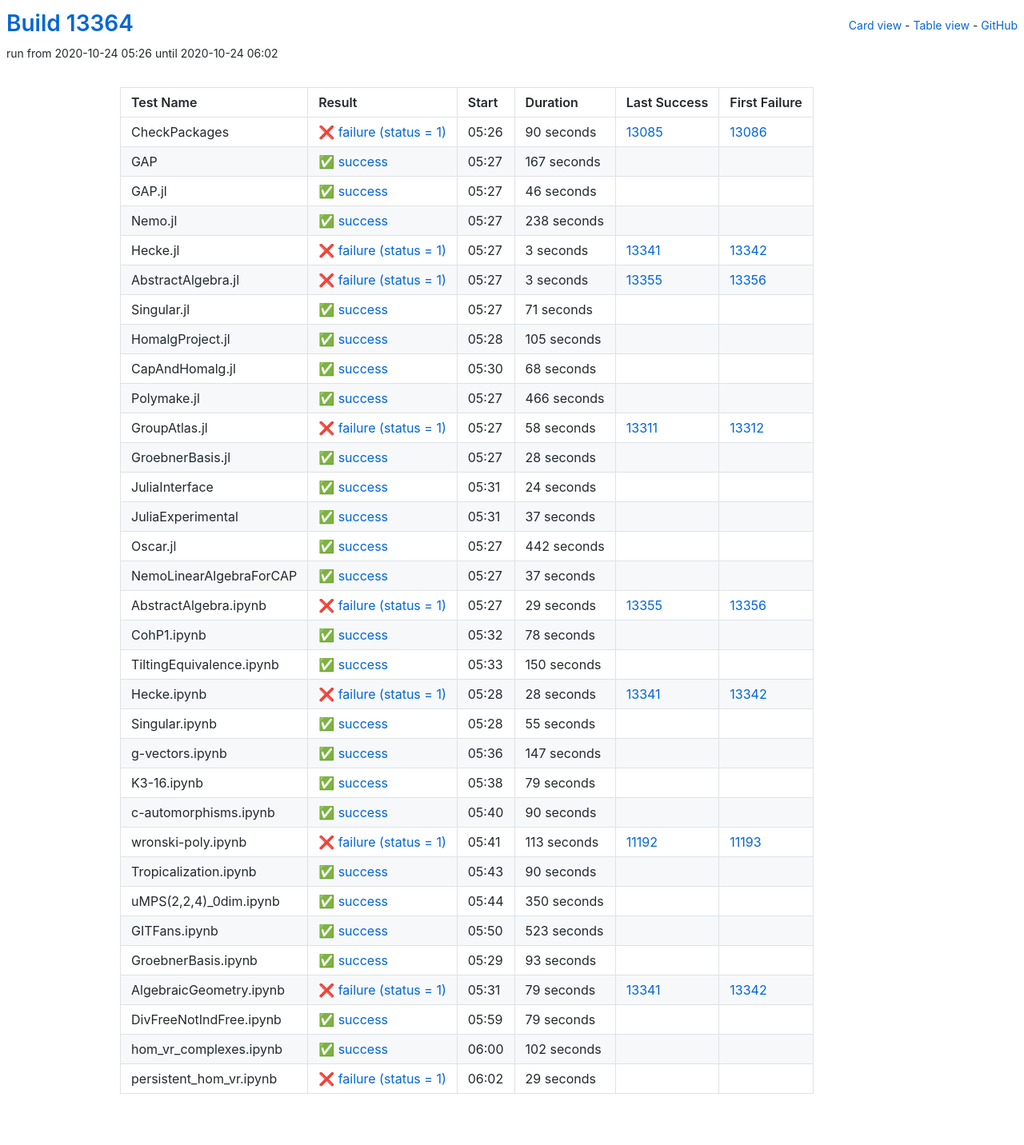
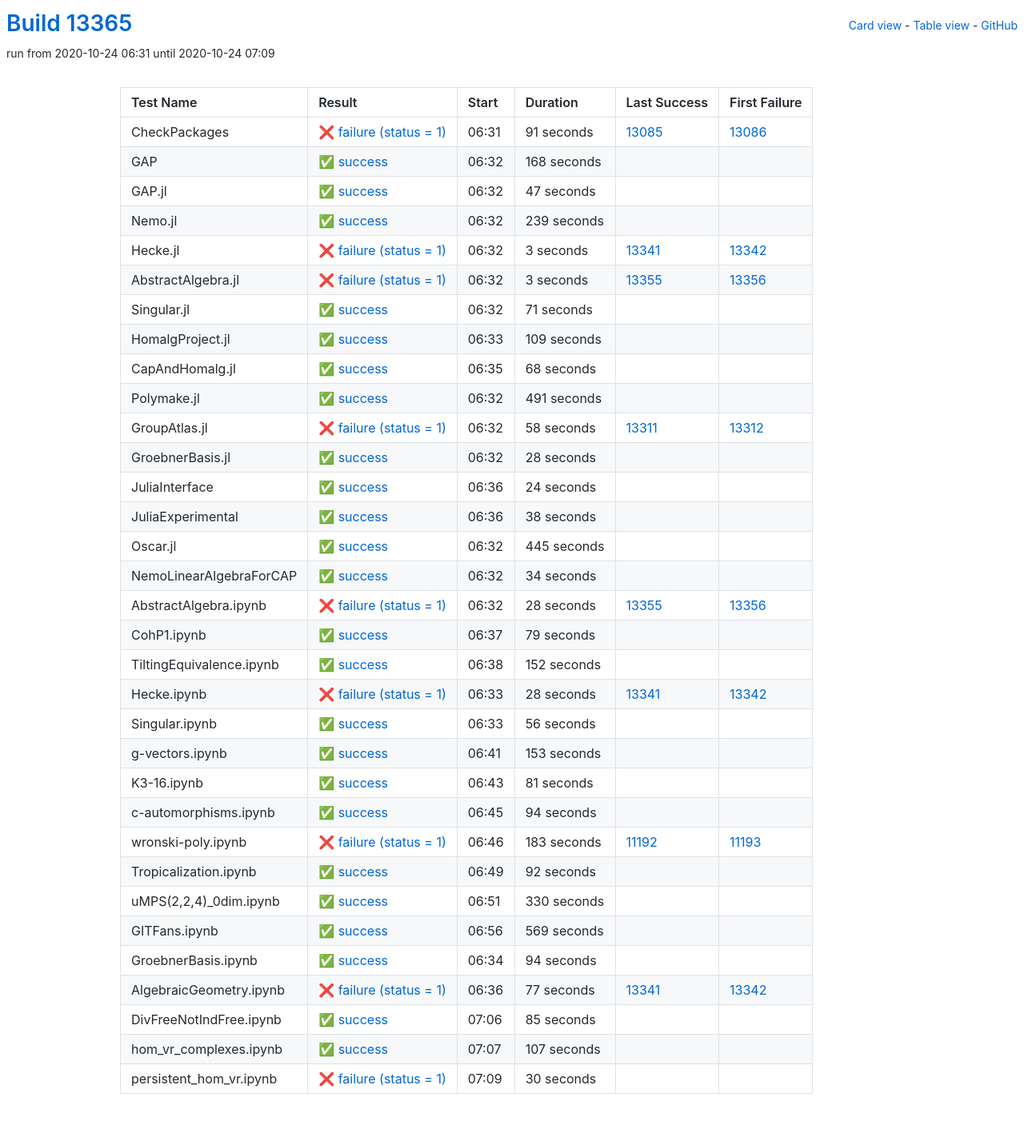
Before and after one commit to oscar-system/oscar-ci-status, a Jekyll site: the page built from table.html, in a window 1280 px wide. Shown: the whole page at 80% size. Built offline with Jekyll 4.4.1, drawn with Linux system fonts in a browser that asks for light colours.

Commit message:
Build #13365

```diff
--- a/_data/ci.yml
+++ b/_data/ci.yml
@@ -1,6 +1,6 @@
 ---
-build: 13364
-build_url: https://oscarci.mathematik.uni-kl.de/job/oscar/13364/
+build: 13365
+build_url: https://oscarci.mathematik.uni-kl.de/job/oscar/13365/
 job: oscar
 organization: oscar-system
 repo: oscar-ci-status
@@ -8,56 +8,56 @@
 tests:
 - name: CheckPackages
   id: checkpackages
-  log: https://oscarci.mathematik.uni-kl.de/job/oscar/13364/artifact/logs/build-13364/CheckPackages.log
-  start: 2020-10-24 05:26
+  log: https://oscarci.mathematik.uni-kl.de/job/oscar/13365/artifact/logs/build-13365/CheckPackages.log
+  start: 2020-10-24 06:31
   success: false
   exitcode: 1
   status: failure
-  duration: 90
+  duration: 91
   last_success: 13085
   last_success_url: https://oscarci.mathematik.uni-kl.de/job/oscar/13085/
   first_failure: 13086
   first_failure_url: https://oscarci.mathematik.uni-kl.de/job/oscar/13086/
 - name: GAP
   id: gap
-  log: https://oscarci.mathematik.uni-kl.de/job/oscar/13364/artifact/logs/build-13364/GAP.log
-  start: 2020-10-24 05:27
+  log: https://oscarci.mathematik.uni-kl.de/job/oscar/13365/artifact/logs/build-13365/GAP.log
+  start: 2020-10-24 06:32
   success: true
   exitcode: 0
   status: success
-  duration: 167
+  duration: 168
   last_success: false
   last_success_url:
   first_failure: false
   first_failure_url:
 - name: GAP.jl
   id: gap-jl
-  log: https://oscarci.mathematik.uni-kl.de/job/oscar/13364/artifact/logs/build-13364/GAP.jl.log
-  start: 2020-10-24 05:27
+  log: https://oscarci.mathematik.uni-kl.de/job/oscar/13365/artifact/logs/build-13365/GAP.jl.log
+  start: 2020-10-24 06:32
   success: true
   exitcode: 0
   status: success
-  duration: 46
+  duration: 47
   last_success: false
   last_success_url:
   first_failure: false
   first_failure_url:
 - name: Nemo.jl
   id: nemo-jl
-  log: https://oscarci.mathematik.uni-kl.de/job/oscar/13364/artifact/logs/build-13364/Nemo.jl.log
-  start: 2020-10-24 05:27
+  log: https://oscarci.mathematik.uni-kl.de/job/oscar/13365/artifact/logs/build-13365/Nemo.jl.log
+  start: 2020-10-24 06:32
   success: true
   exitcode: 0
   status: success
-  duration: 238
+  duration: 239
   last_success: false
   last_success_url:
   first_failure: false
   first_failure_url:
 - name: Hecke.jl
   id: hecke-jl
-  log: https://oscarci.mathematik.uni-kl.de/job/oscar/13364/artifact/logs/build-13364/Hecke.jl.log
-  start: 2020-10-24 05:27
+  log: https://oscarci.mathematik.uni-kl.de/job/oscar/13365/artifact/logs/build-13365/Hecke.jl.log
+  start: 2020-10-24 06:32
   success: false
   exitcode: 1
   status: failure
@@ -68,8 +68,8 @@
   first_failure_url: https://oscarci.mathematik.uni-kl.de/job/oscar/13342/
 - name: AbstractAlgebra.jl
   id: abstractalgebra-jl
-  log: https://oscarci.mathematik.uni-kl.de/job/oscar/13364/artifact/logs/build-13364/AbstractAlgebra.jl.log
-  start: 2020-10-24 05:27
+  log: https://oscarci.mathematik.uni-kl.de/job/oscar/13365/artifact/logs/build-13365/AbstractAlgebra.jl.log
+  start: 2020-10-24 06:32
   success: false
   exitcode: 1
   status: failure
@@ -80,8 +80,8 @@
   first_failure_url: https://oscarci.mathematik.uni-kl.de/job/oscar/13356/
 - name: Singular.jl
   id: singular-jl
-  log: https://oscarci.mathematik.uni-kl.de/job/oscar/13364/artifact/logs/build-13364/Singular.jl.log
-  start: 2020-10-24 05:27
+  log: https://oscarci.mathematik.uni-kl.de/job/oscar/13365/artifact/logs/build-13365/Singular.jl.log
+  start: 2020-10-24 06:32
   success: true
   exitcode: 0
   status: success
@@ -92,20 +92,20 @@
   first_failure_url:
 - name: HomalgProject.jl
   id: homalgproject-jl
-  log: https://oscarci.mathematik.uni-kl.de/job/oscar/13364/artifact/logs/build-13364/HomalgProject.jl.log
-  start: 2020-10-24 05:28
+  log: https://oscarci.mathematik.uni-kl.de/job/oscar/13365/artifact/logs/build-13365/HomalgProject.jl.log
+  start: 2020-10-24 06:33
   success: true
   exitcode: 0
   status: success
-  duration: 105
+  duration: 109
   last_success: false
   last_success_url:
   first_failure: false
   first_failure_url:
 - name: CapAndHomalg.jl
   id: capandhomalg-jl
-  log: https://oscarci.mathematik.uni-kl.de/job/oscar/13364/artifact/logs/build-13364/CapAndHomalg.jl.log
-  start: 2020-10-24 05:30
+  log: https://oscarci.mathematik.uni-kl.de/job/oscar/13365/artifact/logs/build-13365/CapAndHomalg.jl.log
+  start: 2020-10-24 06:35
   success: true
   exitcode: 0
   status: success
@@ -116,20 +116,20 @@
   first_failure_url:
 - name: Polymake.jl
   id: polymake-jl
-  log: https://oscarci.mathematik.uni-kl.de/job/oscar/13364/artifact/logs/build-13364/Polymake.jl.log
-  start: 2020-10-24 05:27
+  log: https://oscarci.mathematik.uni-kl.de/job/oscar/13365/artifact/logs/build-13365/Polymake.jl.log
+  start: 2020-10-24 06:32
   success: true
   exitcode: 0
   status: success
-  duration: 466
+  duration: 491
   last_success: false
   last_success_url:
   first_failure: false
   first_failure_url:
 - name: GroupAtlas.jl
   id: groupatlas-jl
-  log: https://oscarci.mathematik.uni-kl.de/job/oscar/13364/artifact/logs/build-13364/GroupAtlas.jl.log
-  start: 2020-10-24 05:27
+  log: https://oscarci.mathematik.uni-kl.de/job/oscar/13365/artifact/logs/build-13365/GroupAtlas.jl.log
+  start: 2020-10-24 06:32
   success: false
   exitcode: 1
   status: failure
@@ -140,8 +140,8 @@
   first_failure_url: https://oscarci.mathematik.uni-kl.de/job/oscar/13312/
 - name: GroebnerBasis.jl
   id: groebnerbasis-jl
-  log: https://oscarci.mathematik.uni-kl.de/job/oscar/13364/artifact/logs/build-13364/GroebnerBasis.jl.log
-  start: 2020-10-24 05:27
+  log: https://oscarci.mathematik.uni-kl.de/job/oscar/13365/artifact/logs/build-13365/GroebnerBasis.jl.log
+  start: 2020-10-24 06:32
   success: true
   exitcode: 0
   status: success
@@ -152,8 +152,8 @@
   first_failure_url:
 - name: JuliaInterface
   id: juliainterface
-  log: https://oscarci.mathematik.uni-kl.de/job/oscar/13364/artifact/logs/build-13364/JuliaInterface.log
-  start: 2020-10-24 05:31
+  log: https://oscarci.mathematik.uni-kl.de/job/oscar/13365/artifact/logs/build-13365/JuliaInterface.log
+  start: 2020-10-24 06:36
   success: true
   exitcode: 0
   status: success
@@ -164,80 +164,80 @@
   first_failure_url:
 - name: JuliaExperimental
   id: juliaexperimental
-  log: https://oscarci.mathematik.uni-kl.de/job/oscar/13364/artifact/logs/build-13364/JuliaExperimental.log
-  start: 2020-10-24 05:31
+  log: https://oscarci.mathematik.uni-kl.de/job/oscar/13365/artifact/logs/build-13365/JuliaExperimental.log
+  start: 2020-10-24 06:36
   success: true
   exitcode: 0
   status: success
-  duration: 37
+  duration: 38
   last_success: false
   last_success_url:
   first_failure: false
   first_failure_url:
 - name: Oscar.jl
   id: oscar-jl
-  log: https://oscarci.mathematik.uni-kl.de/job/oscar/13364/artifact/logs/build-13364/Oscar.jl.log
-  start: 2020-10-24 05:27
+  log: https://oscarci.mathematik.uni-kl.de/job/oscar/13365/artifact/logs/build-13365/Oscar.jl.log
+  start: 2020-10-24 06:32
   success: true
   exitcode: 0
   status: success
-  duration: 442
+  duration: 445
   last_success: false
   last_success_url:
   first_failure: false
   first_failure_url:
 - name: NemoLinearAlgebraForCAP
   id: nemolinearalgebraforcap
-  log: https://oscarci.mathematik.uni-kl.de/job/oscar/13364/artifact/logs/build-13364/NemoLinearAlgebraForCAP.log
-  start: 2020-10-24 05:27
+  log: https://oscarci.mathematik.uni-kl.de/job/oscar/13365/artifact/logs/build-13365/NemoLinearAlgebraForCAP.log
+  start: 2020-10-24 06:32
   success: true
   exitcode: 0
   status: success
-  duration: 37
+  duration: 34
   last_success: false
   last_success_url:
   first_failure: false
   first_failure_url:
 - name: AbstractAlgebra.ipynb
   id: abstractalgebra-ipynb
-  log: https://oscarci.mathematik.uni-kl.de/job/oscar/13364/artifact/logs/build-13364/AbstractAlgebra.ipynb.log
-  start: 2020-10-24 05:27
+  log: https://oscarci.mathematik.uni-kl.de/job/oscar/13365/artifact/logs/build-13365/AbstractAlgebra.ipynb.log
+  start: 2020-10-24 06:32
   success: false
   exitcode: 1
   status: failure
-  duration: 29
+  duration: 28
   last_success: 13355
   last_success_url: https://oscarci.mathematik.uni-kl.de/job/oscar/13355/
   first_failure: 13356
   first_failure_url: https://oscarci.mathematik.uni-kl.de/job/oscar/13356/
 - name: CohP1.ipynb
   id: cohp1-ipynb
-  log: https://oscarci.mathematik.uni-kl.de/job/oscar/13364/artifact/logs/build-13364/CohP1.ipynb.log
-  start: 2020-10-24 05:32
+  log: https://oscarci.mathematik.uni-kl.de/job/oscar/13365/artifact/logs/build-13365/CohP1.ipynb.log
+  start: 2020-10-24 06:37
   success: true
   exitcode: 0
   status: success
-  duration: 78
+  duration: 79
   last_success: false
   last_success_url:
   first_failure: false
   first_failure_url:
 - name: TiltingEquivalence.ipynb
   id: tiltingequivalence-ipynb
-  log: https://oscarci.mathematik.uni-kl.de/job/oscar/13364/artifact/logs/build-13364/TiltingEquivalence.ipynb.log
-  start: 2020-10-24 05:33
+  log: https://oscarci.mathematik.uni-kl.de/job/oscar/13365/artifact/logs/build-13365/TiltingEquivalence.ipynb.log
+  start: 2020-10-24 06:38
   success: true
   exitcode: 0
   status: success
-  duration: 150
+  duration: 152
   last_success: false
   last_success_url:
   first_failure: false
   first_failure_url:
 - name: Hecke.ipynb
   id: hecke-ipynb
-  log: https://oscarci.mathematik.uni-kl.de/job/oscar/13364/artifact/logs/build-13364/Hecke.ipynb.log
-  start: 2020-10-24 05:28
+  log: https://oscarci.mathematik.uni-kl.de/job/oscar/13365/artifact/logs/build-13365/Hecke.ipynb.log
+  start: 2020-10-24 06:33
   success: false
   exitcode: 1
   status: failure
@@ -248,156 +248,156 @@
   first_failure_url: https://oscarci.mathematik.uni-kl.de/job/oscar/13342/
 - name: Singular.ipynb
   id: singular-ipynb
-  log: https://oscarci.mathematik.uni-kl.de/job/oscar/13364/artifact/logs/build-13364/Singular.ipynb.log
-  start: 2020-10-24 05:28
+  log: https://oscarci.mathematik.uni-kl.de/job/oscar/13365/artifact/logs/build-13365/Singular.ipynb.log
+  start: 2020-10-24 06:33
   success: true
   exitcode: 0
   status: success
-  duration: 55
+  duration: 56
   last_success: false
   last_success_url:
   first_failure: false
   first_failure_url:
 - name: g-vectors.ipynb
   id: g-vectors-ipynb
-  log: https://oscarci.mathematik.uni-kl.de/job/oscar/13364/artifact/logs/build-13364/g-vectors.ipynb.log
-  start: 2020-10-24 05:36
+  log: https://oscarci.mathematik.uni-kl.de/job/oscar/13365/artifact/logs/build-13365/g-vectors.ipynb.log
+  start: 2020-10-24 06:41
   success: true
   exitcode: 0
   status: success
-  duration: 147
+  duration: 153
   last_success: false
   last_success_url:
   first_failure: false
   first_failure_url:
 - name: K3-16.ipynb
   id: k3-16-ipynb
-  log: https://oscarci.mathematik.uni-kl.de/job/oscar/13364/artifact/logs/build-13364/K3-16.ipynb.log
-  start: 2020-10-24 05:38
+  log: https://oscarci.mathematik.uni-kl.de/job/oscar/13365/artifact/logs/build-13365/K3-16.ipynb.log
+  start: 2020-10-24 06:43
   success: true
   exitcode: 0
   status: success
-  duration: 79
+  duration: 81
   last_success: false
   last_success_url:
   first_failure: false
   first_failure_url:
 - name: c-automorphisms.ipynb
   id: c-automorphisms-ipynb
-  log: https://oscarci.mathematik.uni-kl.de/job/oscar/13364/artifact/logs/build-13364/c-automorphisms.ipynb.log
-  start: 2020-10-24 05:40
+  log: https://oscarci.mathematik.uni-kl.de/job/oscar/13365/artifact/logs/build-13365/c-automorphisms.ipynb.log
+  start: 2020-10-24 06:45
   success: true
   exitcode: 0
   status: success
-  duration: 90
+  duration: 94
   last_success: false
   last_success_url:
   first_failure: false
   first_failure_url:
 - name: wronski-poly.ipynb
   id: wronski-poly-ipynb
-  log: https://oscarci.mathematik.uni-kl.de/job/oscar/13364/artifact/logs/build-13364/wronski-poly.ipynb.log
-  start: 2020-10-24 05:41
+  log: https://oscarci.mathematik.uni-kl.de/job/oscar/13365/artifact/logs/build-13365/wronski-poly.ipynb.log
+  start: 2020-10-24 06:46
   success: false
   exitcode: 1
   status: failure
-  duration: 113
+  duration: 183
   last_success: 11192
   last_success_url: https://oscarci.mathematik.uni-kl.de/job/oscar/11192/
   first_failure: 11193
   first_failure_url: https://oscarci.mathematik.uni-kl.de/job/oscar/11193/
 - name: Tropicalization.ipynb
   id: tropicalization-ipynb
-  log: https://oscarci.mathematik.uni-kl.de/job/oscar/13364/artifact/logs/build-13364/Tropicalization.ipynb.log
-  start: 2020-10-24 05:43
+  log: https://oscarci.mathematik.uni-kl.de/job/oscar/13365/artifact/logs/build-13365/Tropicalization.ipynb.log
+  start: 2020-10-24 06:49
   success: true
   exitcode: 0
   status: success
-  duration: 90
+  duration: 92
   last_success: false
   last_success_url:
   first_failure: false
   first_failure_url:
 - name: uMPS(2,2,4)_0dim.ipynb
   id: umps-2-2-4-0dim-ipynb
-  log: https://oscarci.mathematik.uni-kl.de/job/oscar/13364/artifact/logs/build-13364/uMPS-2-2-4-_0dim.ipynb.log
-  start: 2020-10-24 05:44
+  log: https://oscarci.mathematik.uni-kl.de/job/oscar/13365/artifact/logs/build-13365/uMPS-2-2-4-_0dim.ipynb.log
+  start: 2020-10-24 06:51
   success: true
   exitcode: 0
   status: success
-  duration: 350
+  duration: 330
   last_success: false
   last_success_url:
   first_failure: false
   first_failure_url:
 - name: GITFans.ipynb
   id: gitfans-ipynb
-  log: https://oscarci.mathematik.uni-kl.de/job/oscar/13364/artifact/logs/build-13364/GITFans.ipynb.log
-  start: 2020-10-24 05:50
+  log: https://oscarci.mathematik.uni-kl.de/job/oscar/13365/artifact/logs/build-13365/GITFans.ipynb.log
+  start: 2020-10-24 06:56
   success: true
   exitcode: 0
   status: success
-  duration: 523
+  duration: 569
   last_success: false
   last_success_url:
   first_failure: false
   first_failure_url:
 - name: GroebnerBasis.ipynb
   id: groebnerbasis-ipynb
-  log: https://oscarci.mathematik.uni-kl.de/job/oscar/13364/artifact/logs/build-13364/GroebnerBasis.ipynb.log
-  start: 2020-10-24 05:29
+  log: https://oscarci.mathematik.uni-kl.de/job/oscar/13365/artifact/logs/build-13365/GroebnerBasis.ipynb.log
+  start: 2020-10-24 06:34
   success: true
   exitcode: 0
   status: success
-  duration: 93
+  duration: 94
   last_success: false
   last_success_url:
   first_failure: false
   first_failure_url:
 - name: AlgebraicGeometry.ipynb
   id: algebraicgeometry-ipynb
-  log: https://oscarci.mathematik.uni-kl.de/job/oscar/13364/artifact/logs/build-13364/AlgebraicGeometry.ipynb.log
-  start: 2020-10-24 05:31
+  log: https://oscarci.mathematik.uni-kl.de/job/oscar/13365/artifact/logs/build-13365/AlgebraicGeometry.ipynb.log
+  start: 2020-10-24 06:36
   success: false
   exitcode: 1
   status: failure
-  duration: 79
+  duration: 77
   last_success: 13341
   last_success_url: https://oscarci.mathematik.uni-kl.de/job/oscar/13341/
   first_failure: 13342
   first_failure_url: https://oscarci.mathematik.uni-kl.de/job/oscar/13342/
 - name: DivFreeNotIndFree.ipynb
   id: divfreenotindfree-ipynb
-  log: https://oscarci.mathematik.uni-kl.de/job/oscar/13364/artifact/logs/build-13364/DivFreeNotIndFree.ipynb.log
-  start: 2020-10-24 05:59
+  log: https://oscarci.mathematik.uni-kl.de/job/oscar/13365/artifact/logs/build-13365/DivFreeNotIndFree.ipynb.log
+  start: 2020-10-24 07:06
   success: true
   exitcode: 0
   status: success
-  duration: 79
+  duration: 85
   last_success: false
   last_success_url:
   first_failure: false
   first_failure_url:
 - name: hom_vr_complexes.ipynb
   id: hom-vr-complexes-ipynb
-  log: https://oscarci.mathematik.uni-kl.de/job/oscar/13364/artifact/logs/build-13364/hom_vr_complexes.ipynb.log
-  start: 2020-10-24 06:00
+  log: https://oscarci.mathematik.uni-kl.de/job/oscar/13365/artifact/logs/build-13365/hom_vr_complexes.ipynb.log
+  start: 2020-10-24 07:07
   success: true
   exitcode: 0
   status: success
-  duration: 102
+  duration: 107
   last_success: false
   last_success_url:
   first_failure: false
   first_failure_url:
 - name: persistent_hom_vr.ipynb
   id: persistent-hom-vr-ipynb
-  log: https://oscarci.mathematik.uni-kl.de/job/oscar/13364/artifact/logs/build-13364/persistent_hom_vr.ipynb.log
-  start: 2020-10-24 06:02
+  log: https://oscarci.mathematik.uni-kl.de/job/oscar/13365/artifact/logs/build-13365/persistent_hom_vr.ipynb.log
+  start: 2020-10-24 07:09
   success: false
   exitcode: 1
   status: failure
-  duration: 29
+  duration: 30
   last_success: false
   last_success_url:
   first_failure: false
```
Also changed, not shown: README.md.
